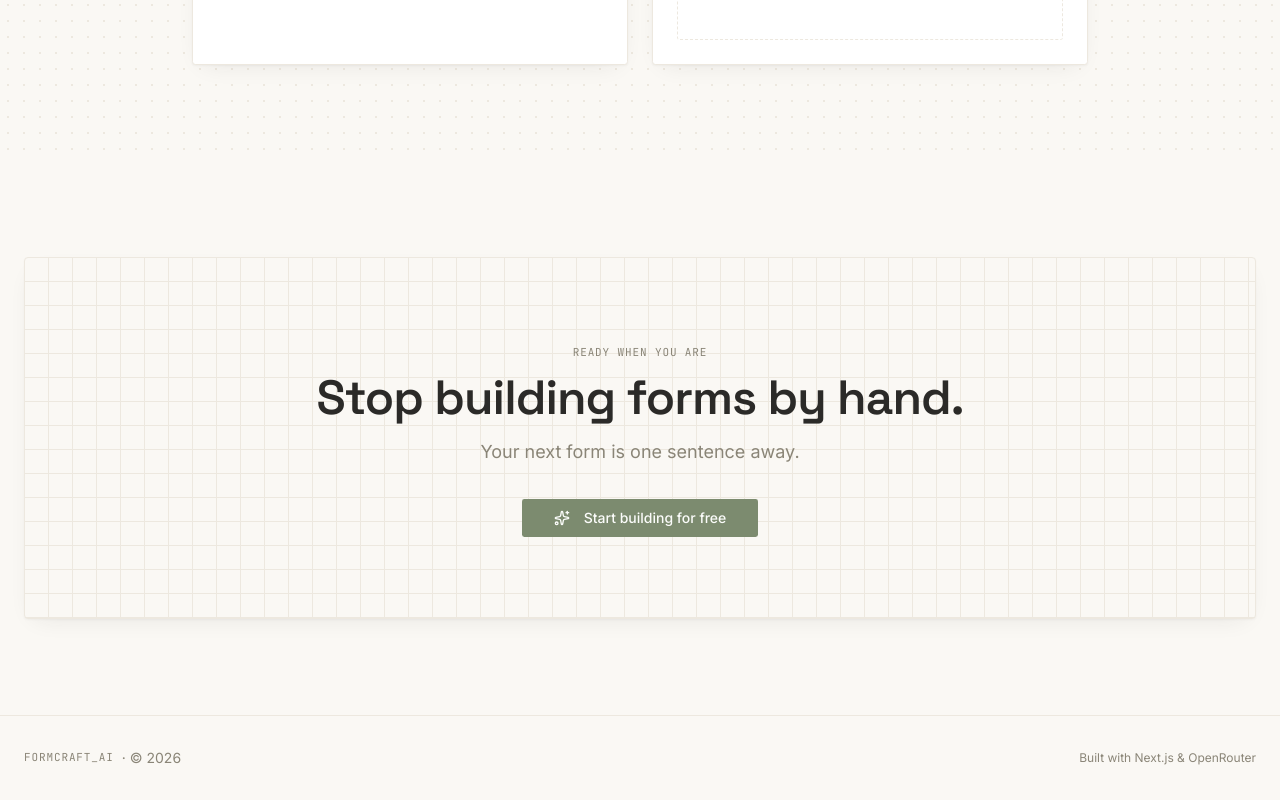
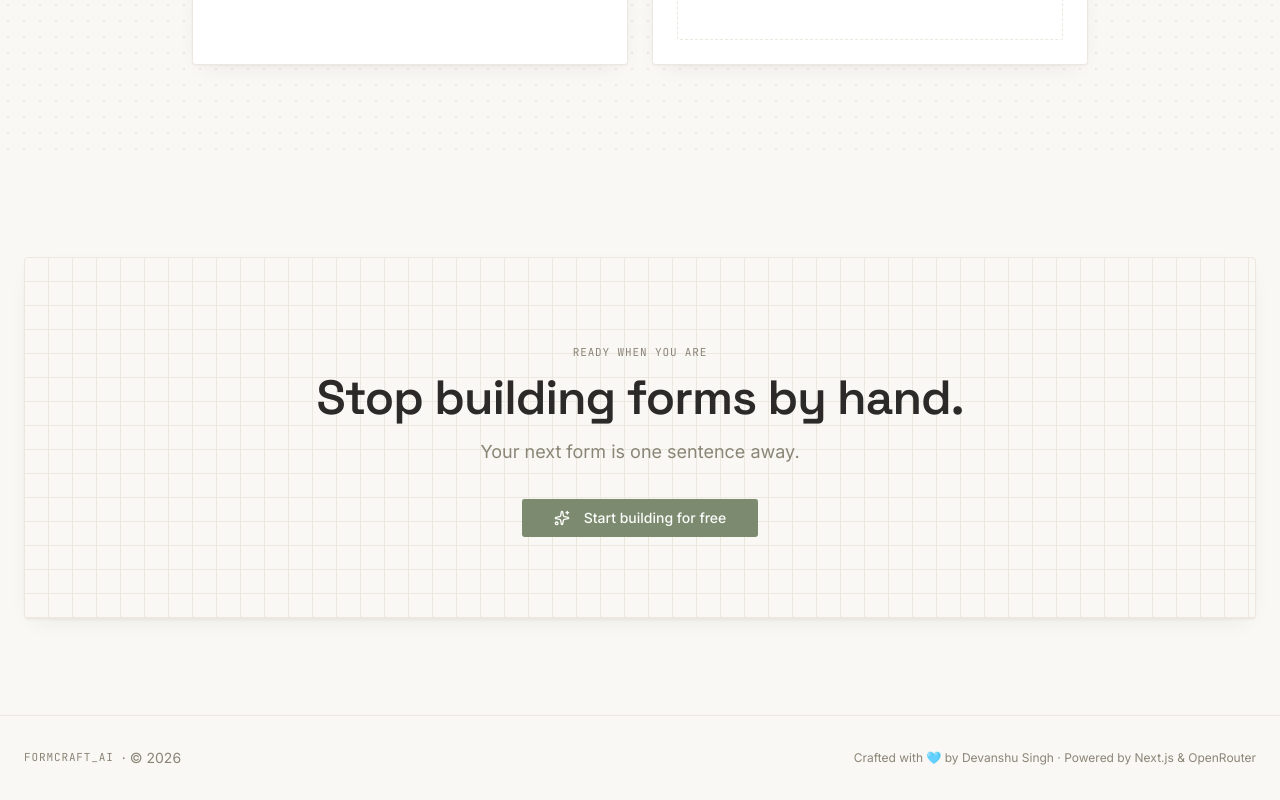
Before and after one commit to dev-codoc/formcraft, a Next.js app: page / in a window 1280 px wide. Shown: the part 2418-3218 px from the top of the page. Built offline with nearby package versions, Linux system fonts and the light colour scheme.

Commit message:
fix: update footer text for improved branding and attribution

```diff
--- a/app/page.tsx
+++ b/app/page.tsx
@@ -74,7 +74,9 @@
           <span className="field-id">formcraft_ai</span>
           <span>· © {new Date().getFullYear()}</span>
         </div>
-        <p className="text-xs text-muted-foreground">Built with Next.js &amp; OpenRouter</p>
+        <p className="text-xs text-muted-foreground">
+          Crafted with 🩵 by Devanshu Singh · Powered by Next.js &amp; OpenRouter
+        </p>
       </div>
     </footer>
   );
```
